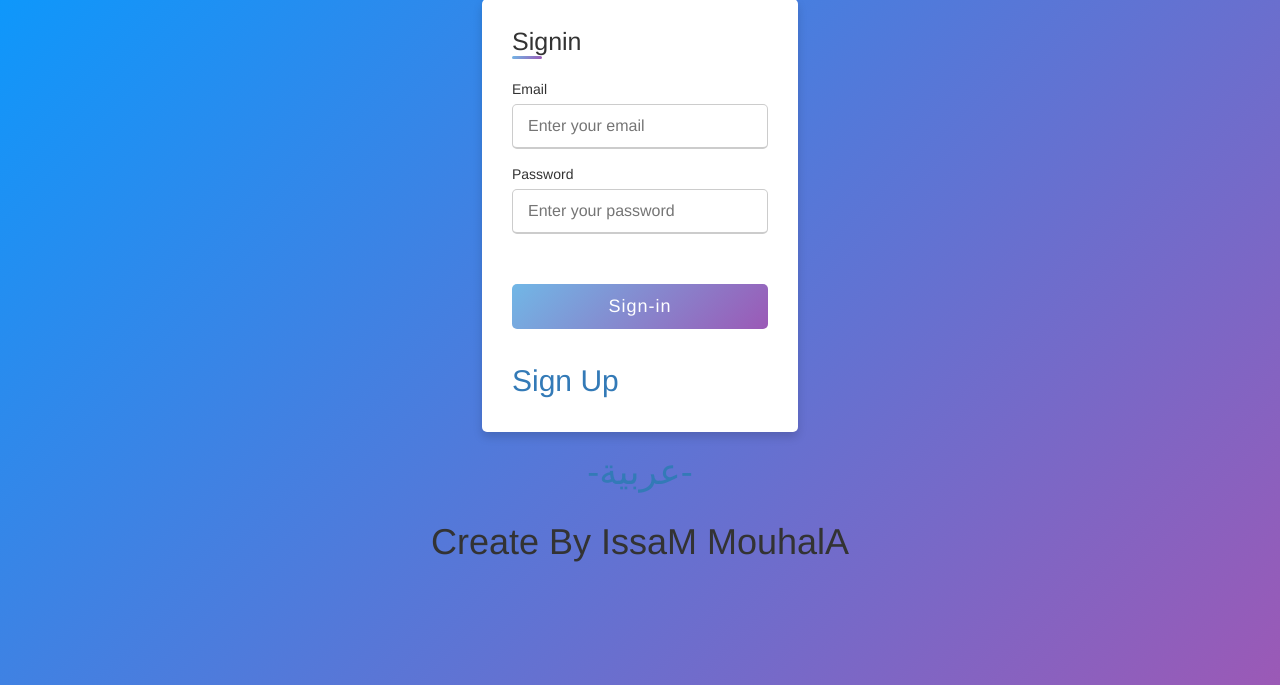
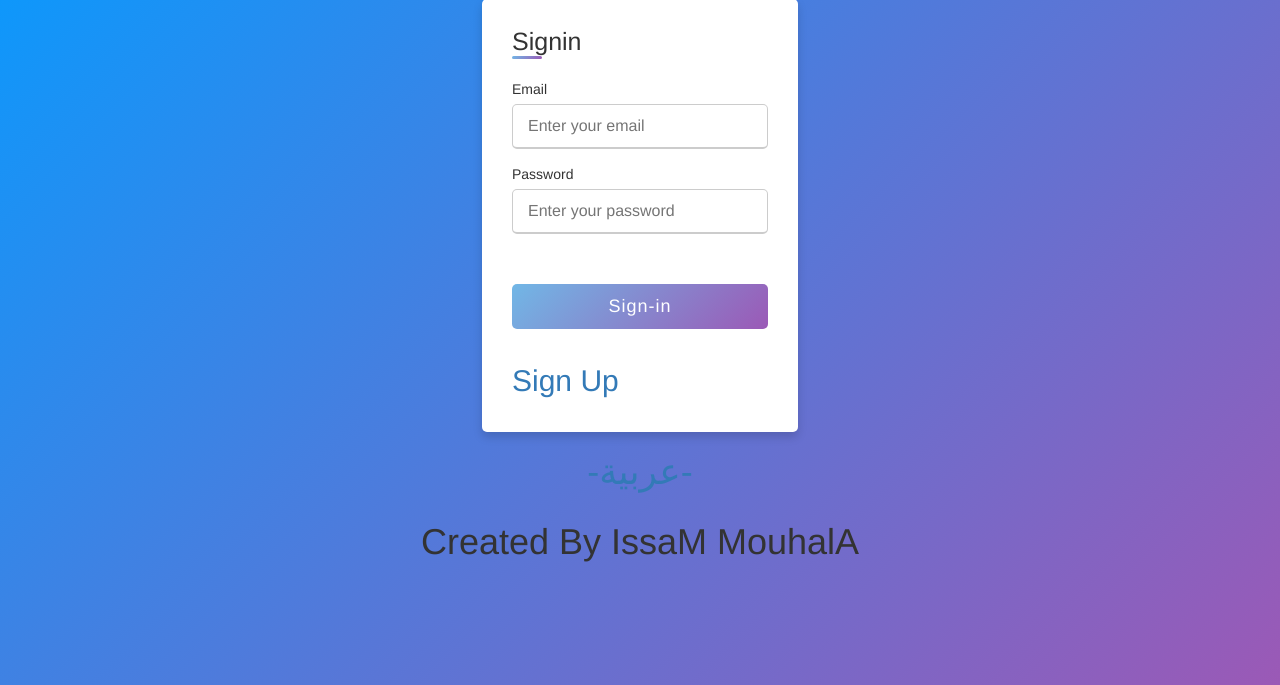
Before and after one commit to issam-mouhala/Store_Elecronique, a PHP site: page /signin.php in a window 1280 px wide. Shown: the part 115-800 px from the top of the page. Run offline with PHP 8.4, Linux system fonts and the light colour scheme.

Commit message:
Update signin.php

```diff
--- a/main/signin/signin.php
+++ b/main/signin/signin.php
@@ -123,7 +123,7 @@ mysqli_query($conn,$sql);
     <div class="lang">
                 <h1><a href="signinar.php">-عربية-</a></h1>
     </div>
-    <h1 class="by">Create By IssaM MouhalA</h1>
+    <h1 class="by">Created By IssaM MouhalA</h1>
   </body>
   <script src="../scriptPhone.js">
 
```
